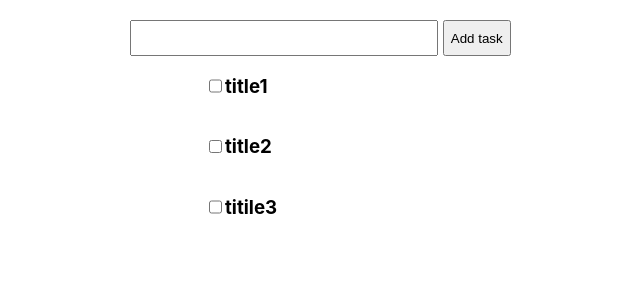
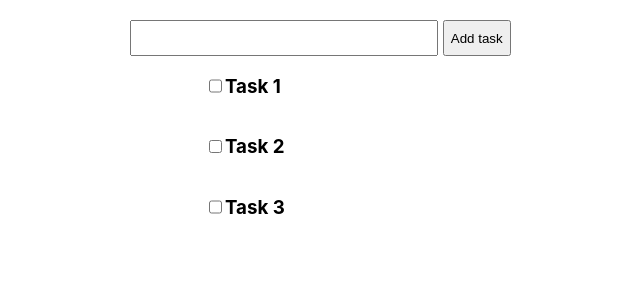
Before and after one commit to firststage0/todolist, a React (Create React App) app: page / in a window 1280 px wide. Shown: the top 300 px of the page, without its empty margins (307-947 px from the left). Built offline with nearby package versions, Linux system fonts and the light colour scheme.

Commit message:
Изменен список

```diff
--- a/src/App.js
+++ b/src/App.js
@@ -5,7 +5,7 @@ import MarkElement from './MarkElement';
 import AddElement from './AddElement';
 
 function App() {
-  const list = ['title1', 'title2','titile3']
+  const list = ['Task 1', 'Task 2','Task 3']
   const [state, setState] = useState(list);
 
   // const handleDelete = (id) => {
```
